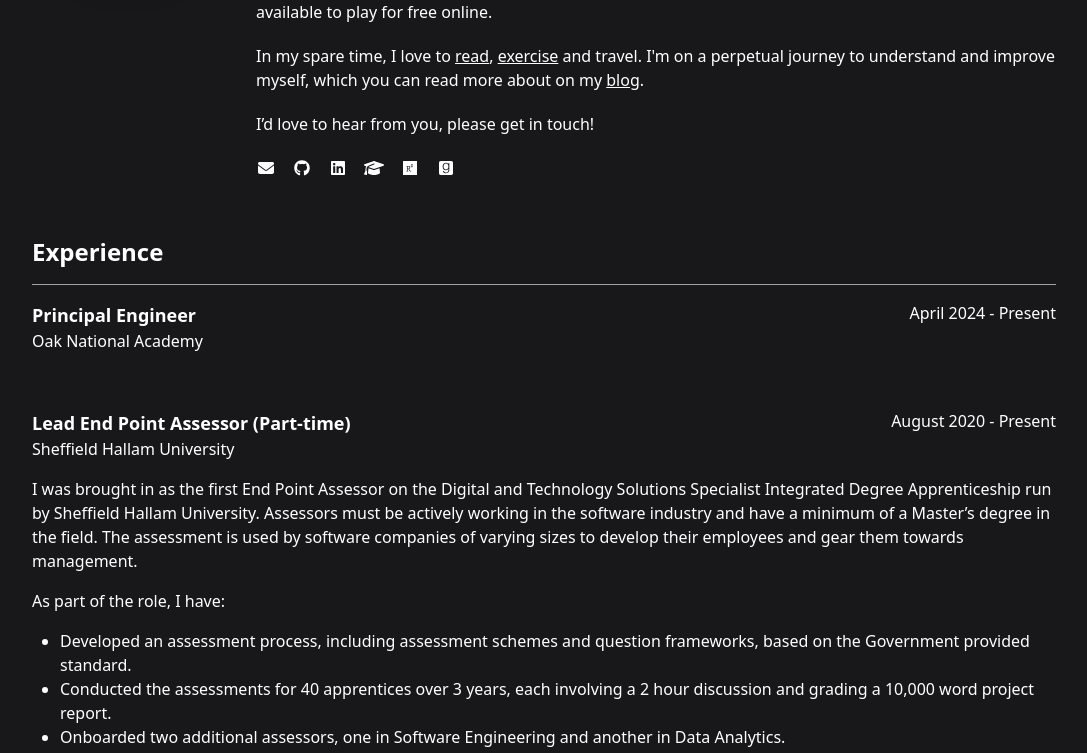
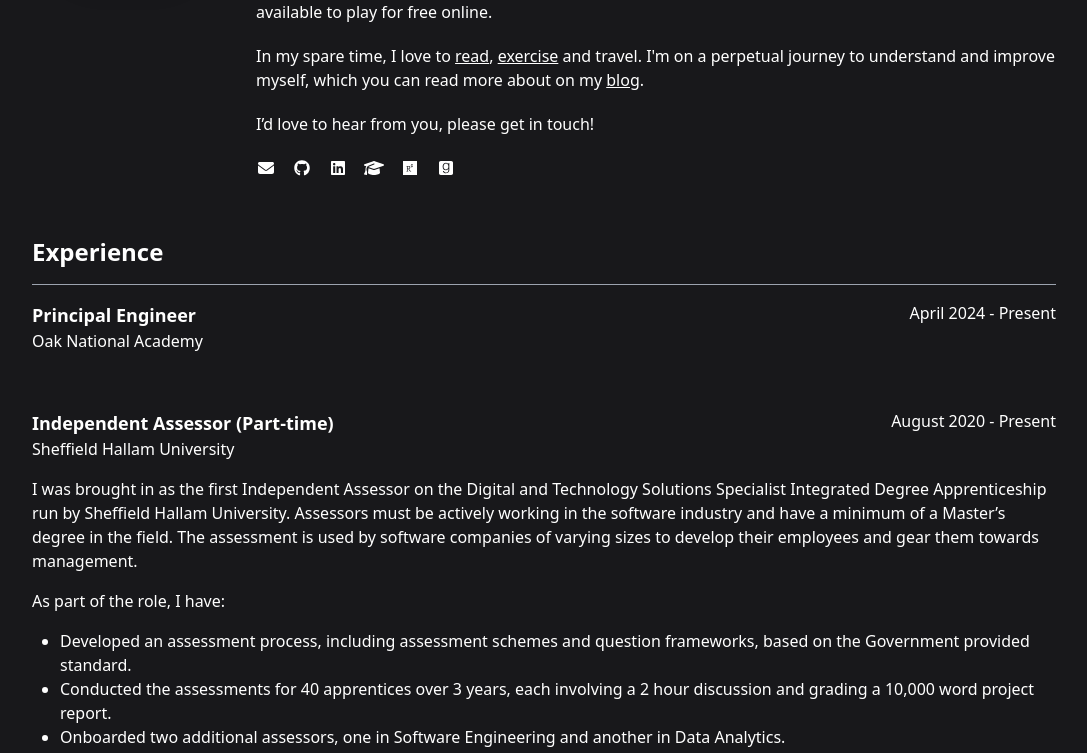
Before and after one commit to simonrose121/simon-rose.co.uk, a Next.js app: page / in a window 1280 px wide. Shown: the part 456-1209 px from the top of the page, without its empty margins (96-1183 px from the left). Built offline with nearby package versions, Linux system fonts and the light colour scheme.

Commit message:
fix: update EPA job title

```diff
--- a/content/experience.ts
+++ b/content/experience.ts
@@ -16,12 +16,12 @@ export const experiences: Array<PositionType> = [
 		description: '',
 	},
 	{
-		title: 'Lead End Point Assessor (Part-time)',
+		title: 'Independent Assessor (Part-time)',
 		place: 'Sheffield Hallam University',
 		placeUrl: 'https://www.shu.ac.uk/',
 		dates: 'August 2020 - Present',
 		description: `
-I was brought in as the first End Point Assessor on the Digital and Technology Solutions Specialist Integrated Degree Apprenticeship run by Sheffield Hallam University. Assessors must be actively working in the software industry and have a minimum of a Master’s degree in the field. The assessment is used by software companies of varying sizes to develop their employees and gear them towards management.
+I was brought in as the first Independent Assessor on the Digital and Technology Solutions Specialist Integrated Degree Apprenticeship run by Sheffield Hallam University. Assessors must be actively working in the software industry and have a minimum of a Master’s degree in the field. The assessment is used by software companies of varying sizes to develop their employees and gear them towards management.
 
 As part of the role, I have:
 
```
